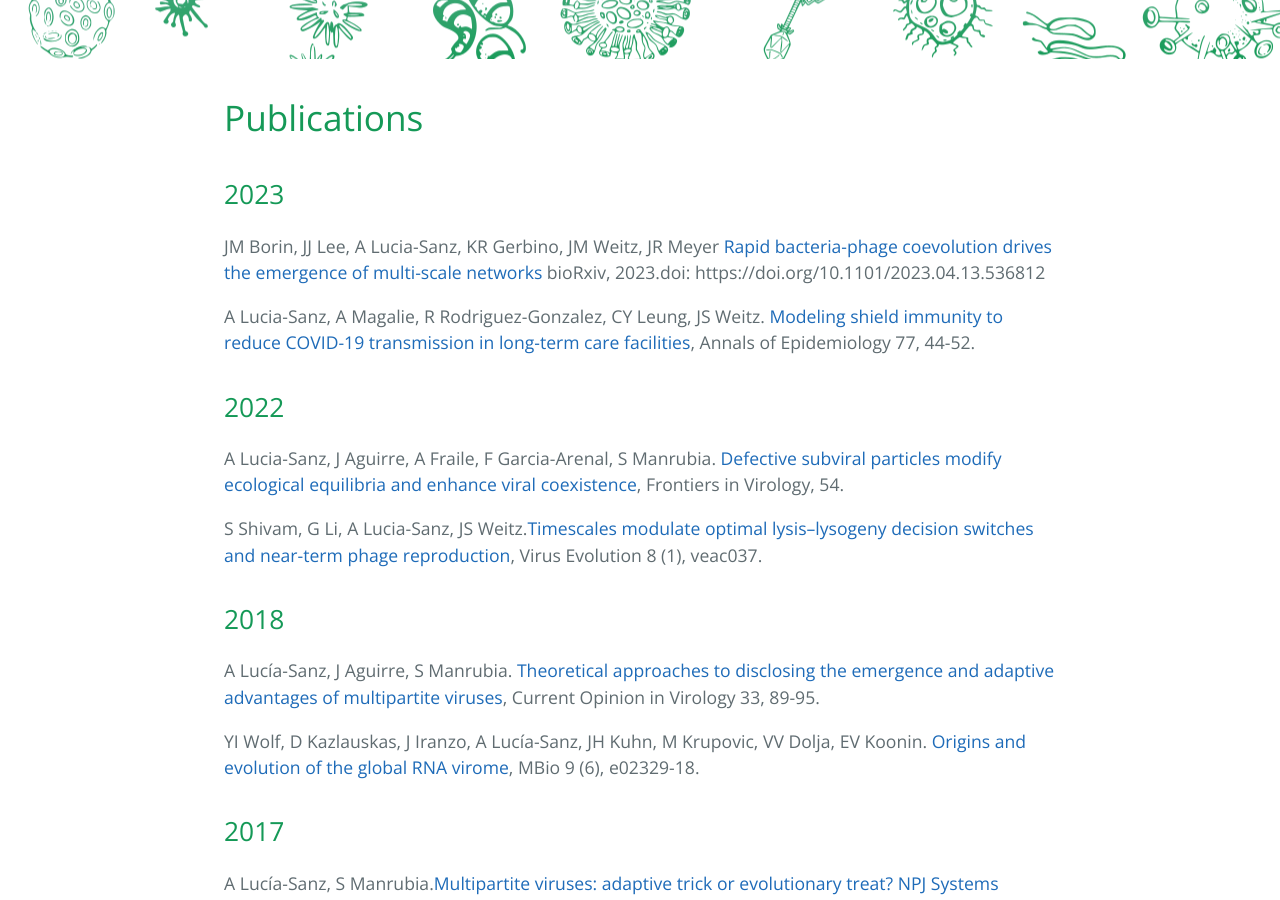
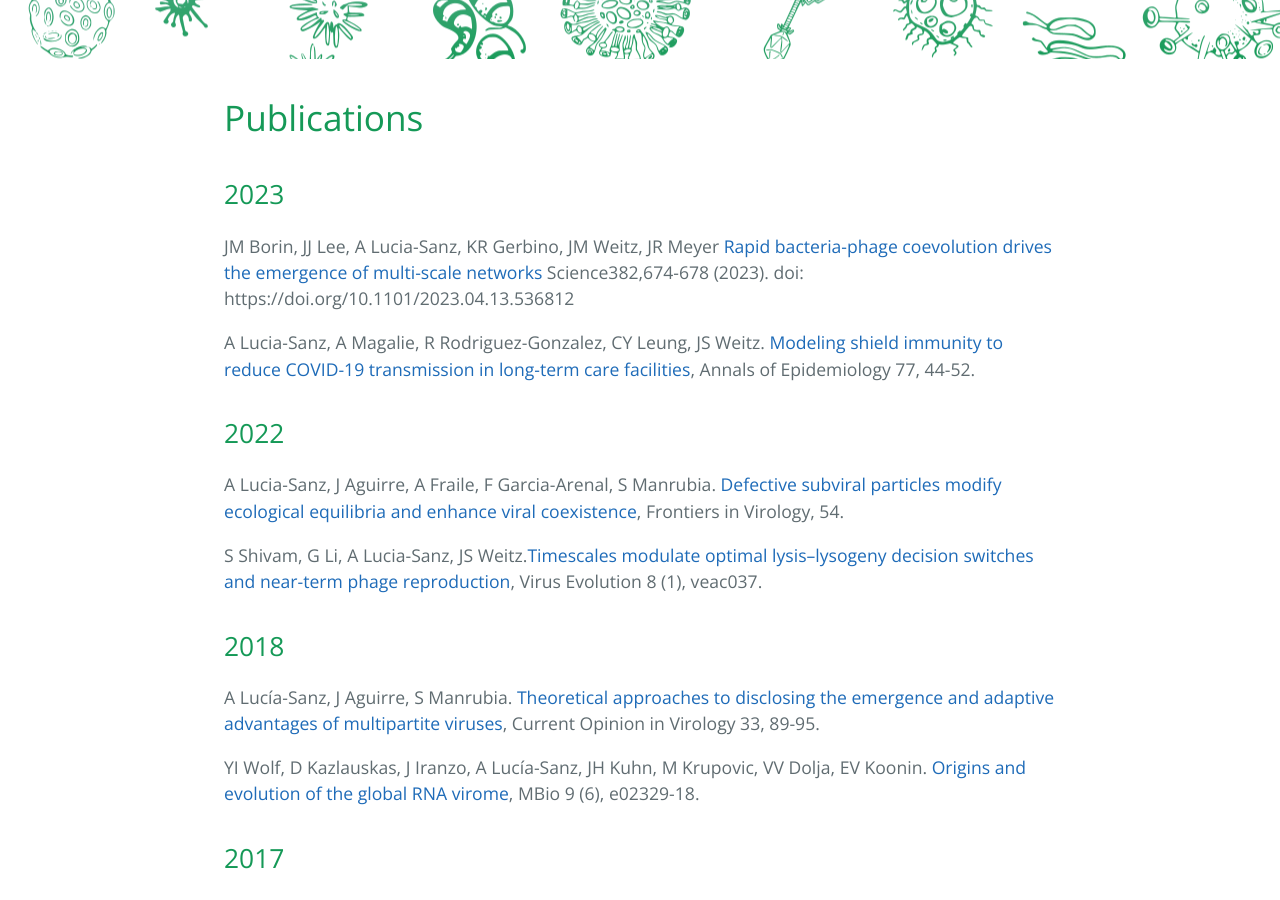
Before and after one commit to aluciasanz/aluciasanz.github.io, a Jekyll site: the page built from publications.md, in a window 1280 px wide and 900 px high, scrolled down 324 px. Built offline with Jekyll 4.4.1, drawn with Linux system fonts in a browser that asks for light colours.

Commit message:
Update publications.md

```diff
--- a/publications.md
+++ b/publications.md
@@ -8,7 +8,7 @@ description: Personal website
 
 ## 2023
 
-JM Borin, JJ Lee, A Lucia-Sanz, KR Gerbino, JM Weitz, JR Meyer <a href="https://www.biorxiv.org/content/10.1101/2023.04.13.536812v1.abstract">Rapid bacteria-phage coevolution drives the emergence of multi-scale networks</a> bioRxiv, 2023.doi: https://doi.org/10.1101/2023.04.13.536812
+JM Borin, JJ Lee, A Lucia-Sanz, KR Gerbino, JM Weitz, JR Meyer <a href="https://www.science.org/doi/10.1126/science.adi5536">Rapid bacteria-phage coevolution drives the emergence of multi-scale networks</a> Science382,674-678 (2023). doi: https://doi.org/10.1101/2023.04.13.536812
 
 A Lucia-Sanz, A Magalie, R Rodriguez-Gonzalez, CY Leung, JS Weitz. <a href="https://www.sciencedirect.com/science/article/pii/S104727972200268X">Modeling shield immunity to reduce COVID-19 transmission in long-term care facilities</a>, Annals of Epidemiology 77, 44-52.
 
```
